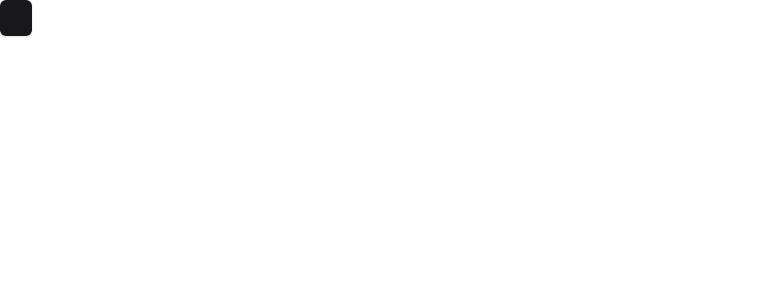
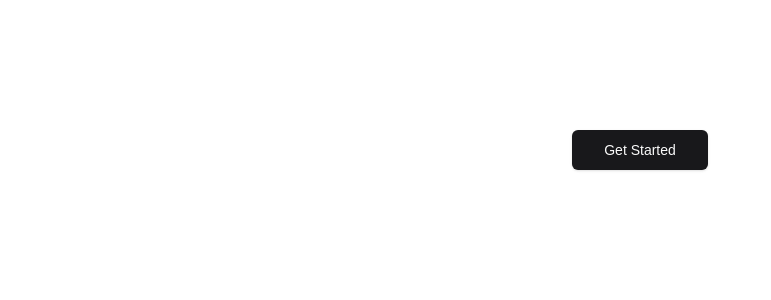
Before and after one commit to mmaustin/job-tracker, a Next.js app in the folder tracker/: page / in a window 1280 px wide. Shown: the top 300 px of the page, without its empty margins (0-771 px from the left). Built offline with nearby package versions, Linux system fonts and the light colour scheme.

Commit message:
Created first pages for the app

```diff
--- /dev/null
+++ b/tracker/app/(dashboard)/add-job/page.tsx
@@ -0,0 +1,8 @@
+
+
+const AddJobPage = () => {
+  return (
+    <div>Add Job Page</div>
+  )
+};
+export default AddJobPage;
--- /dev/null
+++ b/tracker/app/(dashboard)/jobs/page.tsx
@@ -0,0 +1,8 @@
+
+
+const JobsPage = () => {
+  return (
+    <div>Jobs Page</div>
+  )
+}
+export default JobsPage;
--- /dev/null
+++ b/tracker/app/(dashboard)/stats/page.tsx
@@ -0,0 +1,9 @@
+
+
+
+const StatsPage = () => {
+  return (
+    <div>Stats Page</div>
+  )
+}
+export default StatsPage;
--- a/tracker/app/page.tsx
+++ b/tracker/app/page.tsx
@@ -6,9 +6,11 @@ import Link from "next/link";
 
 export default function Home() {
   return (
-    <main className="mx-auto">
-      <Button asChild>
-        <Link href={'/add-job'} />
+    <main className="display flex justify-center items-center h-[300px]">
+      <Button size={'lg'} asChild>
+        <Link href={'/add-job'} >
+          Get Started
+        </Link>
       </Button>
     </main>
   );
```
Also changed, not shown: tracker/app/layout.tsx (line endings or trailing spaces).
